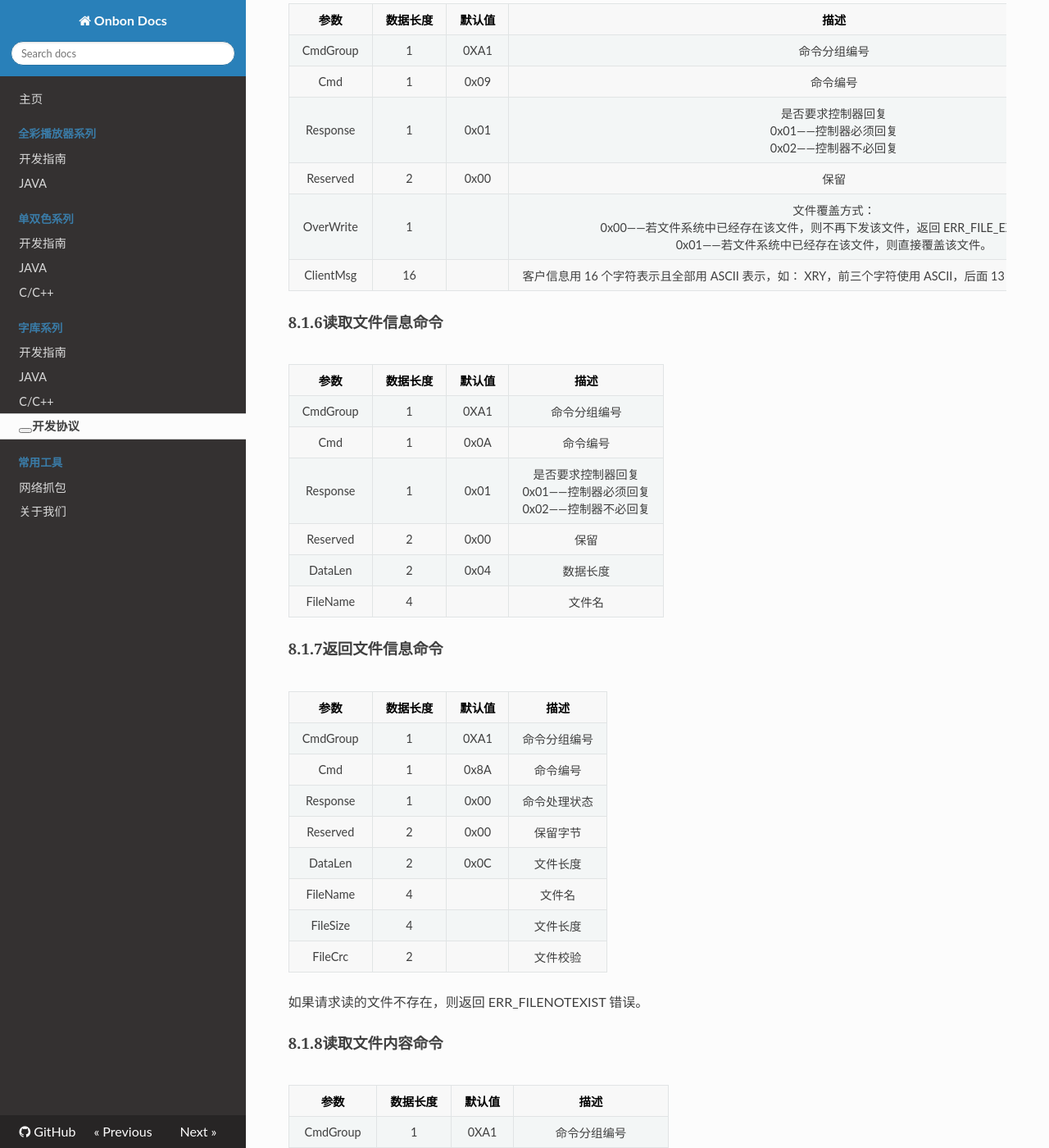
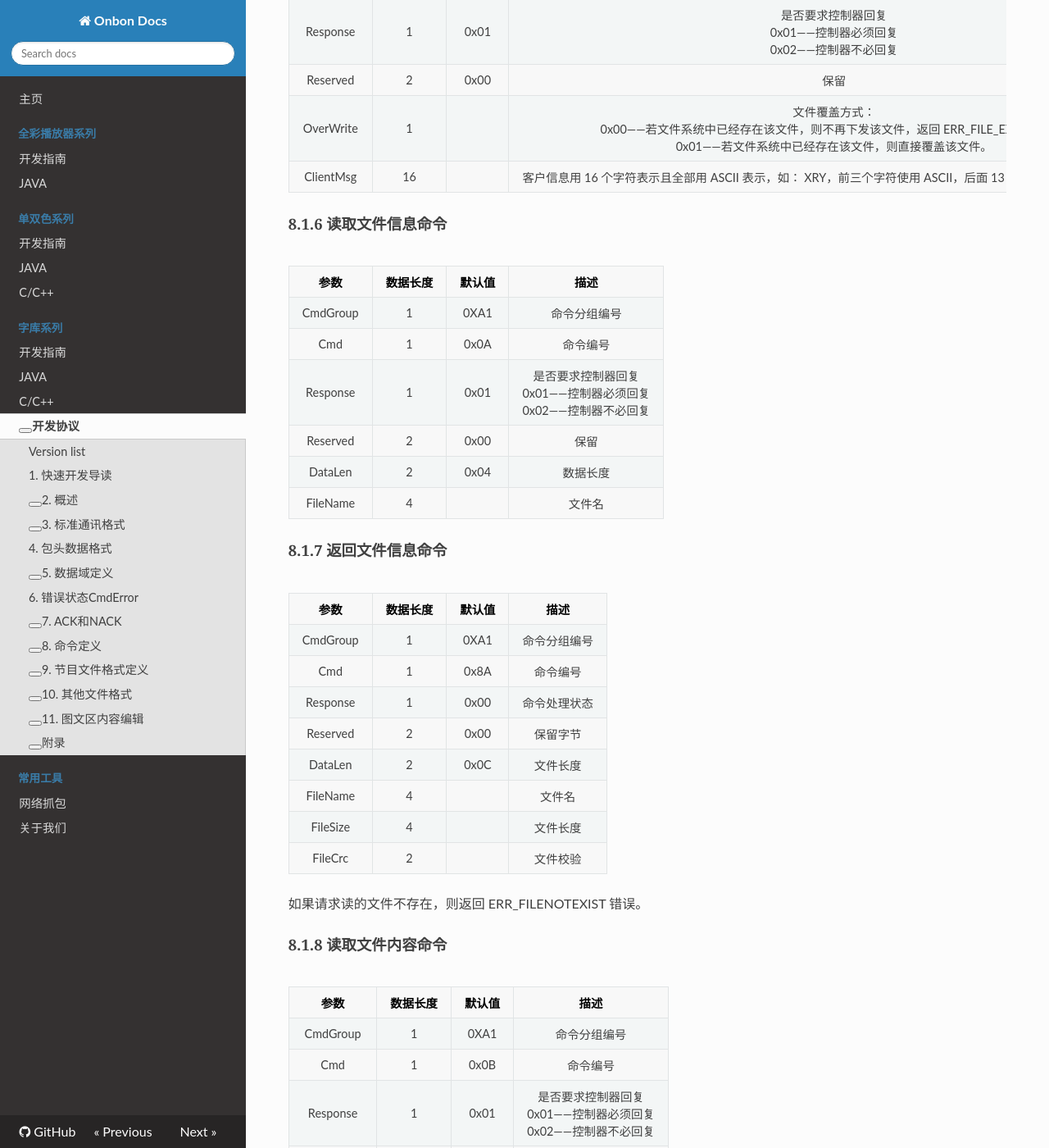
Before and after one commit to onbonlab/onbonlab.github.io, an MkDocs documentation site: the page built from docs/zh/k/potocol.md, in a window 1280 px wide and 1400 px high, scrolled down 13945 px. Shown: the whole window at 82% size. Built offline with MkDocs 1.6.1, drawn with Linux system fonts in a browser that asks for light colours; nearby versions of some CDN libraries; some web fonts are replaced; library files that are not in the unit come from our copies; comment, search, counter and statistics services are not loaded; some of the changed text lies outside the part shown.

Commit message:
1. 增加部分四合一字库软件使用功能及配图 2. 完善字库协议的左边树列表 3. 完善字库Java sdk使用说明文档及相关链接 4. 完善字库C++ sdk部分使用说明文档及协议链接

````diff
--- a/docs/zh/k/potocol.md
+++ b/docs/zh/k/potocol.md
@@ -1,12 +1,6 @@
-<font size=8>**BK-5K/6K通讯协议用户版本**</font>
-
-<div STYLE="page-break-after: always;"></div>
-[toc]
-
-
-
-<div STYLE="page-break-after: always;"></div>
-# Version list
+# BK-5K/6K通讯协议用户版本
+
+## Version list
 
 | Version        | Dte | Author  | Comment,Description  |
 | ----------- | -------- | ------- | ------- |
@@ -16,8 +10,7 @@
 | 1.3 | 2020-09-11 | chenjd | 1、修改查询字符附加信息命令为 A2 11避免和设置外部继电器状态命令冲突。<br />2、删除查询字符附加信息命令字库文件长度和整个文件的CRC值 |
 | 1.4 | 2021-02-28 | caiss | 1.按照实际情况修改字库卡支持的节目及动态区域个数；<br />2.修正字库卡协议在转到Markdown时遗漏，错写的一些字节及描述；<br />3.完善部分命令示例说明，修改相应错漏；<br />4.增加小语种调用相关转义；<br />5.增加部分关于5代字库卡和6代字库卡的差异化描述； |
 
-<div STYLE="page-break-after: always;"></div>
-# 1.快速开发导读
+## 1. 快速开发导读
 
 如果你想尽快开发出一个能简单控制的软件，建议按以下流程阅读协议，并进行软件开发。
 
@@ -29,10 +22,10 @@
 6. 阅读图文区内容编辑章节，该部分教你编辑自己的节目内容，掌握编辑方法后你可以编辑自己的节目内容并制作节目文件。
 7. 阅读开始写文件命令和写文件命令，掌握节目文件的发送，特别要注意文件单包发送和多包发送的区别，如果需要连续发送多个节目文件，还需阅读写多文件命令和结束写多文件命令。
 8. 完成以上 7 点，你已经可以编辑并发布自己的节目文件了，如果想对控制器进行更灵活的控制，可以阅读命令定义里的其他命令定义，以实现更多功能。
-<div STYLE="page-break-after: always;"></div>
-# 2.概述
-
-### 2.1功能描述
+
+## 2. 概述
+
+### 2.1 功能描述
 
 类型：单/双/三色屏。
 
@@ -54,13 +47,13 @@
 
 动态区刷新率：>=1s。
 
-### 2.2通讯方式
+### 2.2 通讯方式
 
 1. RS232/485  波特率 ：9600/57600, 无校验, 8 位数据, 1 停止位。
 2. GPRS/RF  波特率 ：9600/57600, 无校验, 8 位数据, 1 停止位。
 3. Ethernet         TCP/IP：10/100M
 
-### 2.3术语和缩略语
+### 2.3 术语和缩略语
 
 | 名称  | 说明                                |
 | ----- | ----------------------------------- |
@@ -69,7 +62,7 @@
 | CRC16 | 16 位的 CRC 校验，校验算法参考附录  |
 | CHK   | CRC 校验值                          |
 
-### 2.4协议说明
+### 2.4 协议说明
 
 - 本文档中十六进制数据表示为 0x？？，如 0x7E。
 - 本文档中涉及到的多字节参数，均以先低字节(LSB)后高字节(MSB)顺序发送，但是对于文件名和控制器名称等字符串参数，发送时按顺序发送，如“P123”则先发送‘P’，最后发送‘3’。
@@ -81,8 +74,7 @@
 - 本文档中提及的“读取”和“写入”都是指上位机对控制器的动作。
 - 本文档中提及的保留字全部默认发送 0x00。
 
-<div STYLE="page-break-after: always;"></div>
-# 3.标准通讯格式
+## 3. 标准通讯格式
 
 协议结构如下：
 
@@ -100,7 +92,7 @@
 3. 数据域为用户协议层数据，参考[数据域定义](#数据域定义)。
 4. 包校验为包头数据和数据域的校验值（CRC16 校验算法参考附录）。
 
-### 3.1协议的分层
+### 3.1 协议的分层
 协议采用分层模式，分为协议层和物理传输层两层，其中数据域属于协议层数据。物理传输层又分为PHY0和PHY1两层，其中PHY1层数据结构如下：
 
 
@@ -122,11 +114,11 @@ PHY0 层数据结构为：
 
 PHY0层为PHY1层数据增加帧头和帧尾，并对PHY1层数据进行转义（参考[字符转义](##字符转义)）。
 
-### 3.2数据流向
+### 3.2 数据流向
 在发送端，协议层数据先提交到 PHY1 层，对数据域进行封包操作。然后 PHY1 层报数据提交到PHY0层，对PHY1层数据进行字符转义并增加帧头帧尾，最后数据经过物理底层发送出去。
 在接收端，控制器将物理底层接收到的数据发送到PHY0层，PHY0层去除帧头帧尾，并对数据进行反转义，然后将数据提交到PHY1层。PHY1层将判断包数据的正确性，并去除包头和包校验值，向协议层提交有用数据。
 
-### 3.3字符转义
+### 3.3 字符转义
 - 封帧中遇到0xA5，则将之转义为0xA6，0x02，如遇到0xA6，则将之转义为0xA6，0x01。
 - 封帧中遇到0x5A，则将之转义为0x5B，0x02，如遇到0x5B，则将之转义为0x5B，0x01。
 - 解帧过程如果遇到连续两个字节为0xA6，0x02，则反转义为 0xA5。
@@ -134,8 +126,8 @@ PHY0层为PHY1层数据增加帧头和帧尾，并对PHY1层数据进行转义
 - 解帧过程如果遇到连续两个字节为0x5B，0x02，则反转义为 0x5A。
 - 解帧过程如果遇到连续两个字节为0x5B，0x01，则反转义为 0x5B。
 注意：封帧过程中，所涉及校验的数据皆是转义之前的数据，所涉及的数据长度皆是转义之前的数据长度。
-<div STYLE="page-break-after: always;"></div>
-# 4.包头数据格式
+
+## 4. 包头数据格式
 
 包头数据包含数据来源和流向，以及设备类型和协议版本等信息，它与数据域、包校验一起组成PHY1层数据包。
 
@@ -172,14 +164,13 @@ a5 a5 a5 a5 a5 a5 a5 a5 **fe ff 00 80 00 00 00 00 00 00 fe 02 2c 00** a3 06 01 0
 | 协议版本号 | 02       | 协议版本号             |
 | 数据域长度 | 2C 00    | 数据域长度（低位在前） |
 
-<div STYLE="page-break-after: always;"></div>
-# 5.数据域定义
-
-### 5.1请求与答复
+## 5. 数据域定义
+
+### 5.1 请求与答复
 信息(Message)可分为请求(Request)和答复(Response)两种，请求是指从上位机到控制器(LED Controller)的信息，答复是指从控制器到上位机的回复。所有的数据通讯必须由上位机来发起。通讯过程中广播通讯控制器不回复，点对点通讯时可配置控制器是否回复，配置为不回复的通讯必须采用单包模式（参考单包发送和分包发送）。配置为有回复的通讯，如果在超时时间(TimeoutValue)之内没有收到回复，上位机将产生超时错误(Timeout Error)。
 
 
-#### 5.1.1请求信息
+#### 5.1.1 请求信息
 请求信息是PC机软件到控制器的信息，其格式如下：
 
 
@@ -252,11 +243,10 @@ A5 A5 A5 A5 A5 A5 A5 A5 A5 00 80 FE FF 00 00 00 00 00 00 FE 02 05 00 **A0 00 00
 | 保留字节       | 00 00 | 2个保留字节  |
 | CRC检验        | 14 AC | CRC16检验    |
 
-#### 5.1.3单包发送和分包发送
+#### 5.1.3 单包发送和分包发送
 由于控制器数据接收缓存为 1024byte，所以当数据域数据大小大于1024byte时采用分包发送，小于1024byte时采用单包发送。采用分包发送时控制器可以不回复，但是这种做法不推荐，因为无法保证数据的正确接收。无论采用单包发送还是分包发送，在写文件命令前，必须先发送开始写文件命令（参考[写文件](###写文件)命令）。
 
-<div STYLE="page-break-after: always;"></div>
-# 6.错误状态CmdError
+## 6. 错误状态CmdError
 
 | 编号 | 名称                 | 描述                                            |
 | ---- | -------------------- | ----------------------------------------------- |
@@ -278,8 +268,7 @@ A5 A5 A5 A5 A5 A5 A5 A5 A5 00 80 FE FF 00 00 00 00 00 00 FE 02 05 00 **A0 00 00
 | 15   | ERR_FILE_EXIST       | File Exist for File overwrite                   |
 | 16   | ERR_FILE_BLOCK_NUM   | File block number error                         |
 
-<div STYLE="page-break-after: always;"></div>
-# 7.ACK和NACK
+## 7. ACK和NACK
 
 ACK 和 NACK 常用于不需要返回额外数据的命令，比如PING命令时，设置命令需返回，则控制器返回ACK，表明控制器在线。
 
@@ -318,8 +307,7 @@ A5 A5 A5 A5 A5 A5 A5 A5 A5 00 80 FE FF 00 00 00 00 00 00 FE 02 05 00 **A0 01 05
 | 控制器是否回复 | 05    | 命令处理状态 |
 | 保留字节       | 00 00 | 2个保留字节  |
 
-<div STYLE="page-break-after: always;"></div>
-# 8.命令定义
+## 8. 命令定义
 
 ### 8.1  发送节目文件
 
@@ -438,7 +426,7 @@ A5 A5 A5 A5 A5 A5 A5 A5 FE FF 00 80 00 00 00 00 00 00 FE 02 59 00 **A1 06 01 00
 | ClientMsg | 16       |        | 客户信息用 16 个字符表示且全部用 ASCII 表示，如： XRY，前三个字符使用 ASCII，后面 13 个字符使用 NULL 的 ASCII |
 
 
-#### 8.1.6读取文件信息命令
+#### 8.1.6 读取文件信息命令
 
 | 参数     | 数据长度 | 默认值 | 描述                                                         |
 | -------- | -------- | ------ | ------------------------------------------------------------ |
@@ -450,7 +438,7 @@ A5 A5 A5 A5 A5 A5 A5 A5 FE FF 00 80 00 00 00 00 00 00 FE 02 59 00 **A1 06 01 00
 | FileName | 4        |        | 文件名                                                       |
 
 
-#### 8.1.7返回文件信息命令
+#### 8.1.7 返回文件信息命令
 
 | 参数     | 数据长度 | 默认值 | 描述         |
 | -------- | -------- | ------ | ------------ |
@@ -468,7 +456,7 @@ A5 A5 A5 A5 A5 A5 A5 A5 FE FF 00 80 00 00 00 00 00 00 FE 02 59 00 **A1 06 01 00
 
 
 
-#### 8.1.8读取文件内容命令
+#### 8.1.8 读取文件内容命令
 
 | 参数        | 数据长度 | 默认值 | 描述                                                         |
 | ----------- | -------- | ------ | ------------------------------------------------------------ |
@@ -481,7 +469,7 @@ A5 A5 A5 A5 A5 A5 A5 A5 FE FF 00 80 00 00 00 00 00 00 FE 02 59 00 **A1 06 01 00
 | BlockOffset | 4        | 0x00   | 数据块偏移量                                                 |
 
 
-#### 8.1.9返回文件内容命令
+#### 8.1.9 返回文件内容命令
 
 | 参数          | 数据长度 | 默认值 | 描述                                                         |
 | ------------- | -------- | ------ | ------------------------------------------------------------ |
@@ -498,7 +486,7 @@ A5 A5 A5 A5 A5 A5 A5 A5 FE FF 00 80 00 00 00 00 00 00 FE 02 59 00 **A1 06 01 00
 
 ### 8.2  发送实时显示信息
 
-#### 8.2.1发送实时显示区域数据
+#### 8.2.1 发送实时显示区域数据
 
 控制卡支持 5 个动态区，每个动态区数据量不能超过1024byte（5K为8个动态区，单个动态区容量最大为512byte），可以单独更新一个动态区，也可同时更新所有动态区。实时显示信息不能掉电保存，但可以无限次更新。
 
@@ -750,7 +738,7 @@ A5 A5 A5 A5 A5 A5 A5 A5 FE FF 00 80 00 00 00 00 00 00 FE 02 0B 00 A4 06 01 00 00
 
 
 
-### 8.5格式化
+### 8.5 格式化
 
 | 参数     | 数据长度 | 默认值 | 描述                                                         |
 | -------- | -------- | ------ | ------------------------------------------------------------ |
@@ -1087,7 +1075,7 @@ A5 A5 A5 A5 A5 A5 A5 A5 FE FF 00 80 FF 00 00 00 00 00 FE 02 05 00 A2 09 01 00 00
 | ClientMsg | 16       |        | 客户信息用 16 个字符表示且全部用 ASCII 表示，如： XRY，前三个字符使用 ASCII，后面 13 个字符使用 NULL 的 ASCII |
 
 
-### 8.23设置提示信息
+### 8.23 设置提示信息
 
 | 参数        | 数据长度 | 默认值 | 描述                                                         |
 | ----------- | -------- | ------ | ------------------------------------------------------------ |
@@ -1117,7 +1105,7 @@ A5 A5 A5 A5 A5 A5 A5 A5 FE FF 00 80 FF 00 00 00 00 00 FE 02 05 00 A2 09 01 00 00
 | 数据     | W*H      |        | 1-0ff,0-on |
 
 
-### 8.24删除提示信息
+### 8.24 删除提示信息
 
 | 参数       | 数据长度 | 默认值 | 描述                                                         |
 | ---------- | -------- | ------ | ------------------------------------------------------------ |
@@ -1131,7 +1119,7 @@ A5 A5 A5 A5 A5 A5 A5 A5 FE FF 00 80 FF 00 00 00 00 00 FE 02 05 00 A2 09 01 00 00
 
 返回值： ACK 或 NACK。
 
-### 8.25添加语音信息
+### 8.25 添加语音信息
 | 参数                 | 数据长度 | 默认值     | 描述                                                         |
 | -------------------- | -------- | ---------- | ------------------------------------------------------------ |
 | CmdGroup             | 1        | 0XA2       | 命令分组编号                                                 |
@@ -1155,7 +1143,7 @@ A5 A5 A5 A5 A5 A5 A5 A5 FE FF 00 80 FF 00 00 00 00 00 FE 02 05 00 A2 09 01 00 00
 
 注意：该命令对所有节目均有效，主要适用于所有节目均需要播放相同的语音信息情况下，客户不需要对每个节目重复设置语音信息；或者客户发送临时语音信息，便于频繁更新语音信息。播放某个节目时，如果该节目内有语音区，同时又发送了该命令，则以该命令为准进行播放，也就是说，该命令的优先级高于节目自带语音信息。
 
-### 8.26继电器配置命令
+### 8.26 继电器配置命令
 | 参数      | 数据长度 | 默认值 | 描述                                                         |
 | --------- | -------- | ------ | ------------------------------------------------------------ |
 | CmdGroup  | 1        | 0XA2   | 命令分组编号                                                 |
@@ -1168,7 +1156,7 @@ A5 A5 A5 A5 A5 A5 A5 A5 FE FF 00 80 FF 00 00 00 00 00 FE 02 05 00 A2 09 01 00 00
 返回值： ACK 或 NACK。
 
 注： 配置为开关机时，关机时保持继电器断开达到断开屏幕电源目的
-### 8.27设置外部继电器状态
+### 8.27 设置外部继电器状态
 | 参数      | 数据长度 | 默认值 | 描述                                                         |
 | --------- | -------- | ------ | ------------------------------------------------------------ |
 | CmdGroup  | 1        | 0XA2   | 命令分组编号                                                 |
@@ -1180,7 +1168,7 @@ A5 A5 A5 A5 A5 A5 A5 A5 FE FF 00 80 FF 00 00 00 00 00 FE 02 05 00 A2 09 01 00 00
 返回值： ACK 或 NACK。
 
 
-### 8.28查询字库附加信息命令
+### 8.28 查询字库附加信息命令
 | 参数     | 数据长度 | 默认值 | 描述                                                         |
 | -------- | -------- | ------ | ------------------------------------------------------------ |
 | CmdGroup | 1        | 0XA2   | 命令分组编号                                                 |
@@ -1234,8 +1222,8 @@ A5 A5 A5 A5 A5 A5 A5 A5 FE FF 00 80 FF 00 00 00 00 00 FE 02 05 00 A2 09 01 00 00
 | Extended parameter length       | 1        | 0x12   | 字库N扩展参数长度，以字节为单位，决定扩展参数个数            |
 | FontEncode                      | 1        | 0x00   | 字库N字库编码格式。0x01：GB2312编码,0x02：GBK编码,英文字库使用默认值 0x00 |
 
-<div STYLE="page-break-after: always;"></div>
-## **8.29配置多个外部继电器**
+### 8.29 配置多个外部继电器
+
 
 | 参数          | 数据长度 | 默认值 | 描述                                                         |
 | ------------- | -------- | ------ | ------------------------------------------------------------ |
@@ -1261,9 +1249,7 @@ A5 A5 A5 A5 A5 A5 A5 A5 FE FF 00 80 FF 00 00 00 00 00 FE 02 05 00 A2 09 01 00 00
 
 A5 A5 A5 A5 A5 A5 A5 A5 FE FF 00 80 FF 00 00 00 00 00 FE 02 06 00 A2 12 01 03 00 01 00 FF FF 5A
 
-
-
-# 9.节目文件格式定义
+## 9. 节目文件格式定义
 
 | 参数               | 数据长度 | 默认值 | 描述                                                         |
 | ------------------ | -------- | ------ | ------------------------------------------------------------ |
@@ -1445,8 +1431,7 @@ A5 A5 A5 A5 A5 A5 A5 A5 01 00 00 80 00 00 00 00 00 00 63 02 77 00 **A1 06 01 00
 | 显示数据         | 31 32 33 34             | 1234                                     |
 | CRC校验          | 8A EC                   | 文件数据的CRC16校验                      |
 
-<div STYLE="page-break-after: always;"></div>
-# 10.其他文件格式
+## 10. 其他文件格式
 
 ### 10.1  控制器参数配置文件
 
@@ -1477,8 +1462,6 @@ A5 A5 A5 A5 A5 A5 A5 A5 01 00 00 80 00 00 00 00 00 00 63 02 77 00 **A1 06 01 00
 | Reverse          | 6        | 0x00     | 保留                                                         |
 | CHK              | 2        |          | 整个文件的 CRC16 校验值                                      |
 
-
-
 ### 10.2  字库文件
 
 | 参数                            | 数据长度 | 默认值 | 描述                                                         |
@@ -1503,7 +1486,6 @@ A5 A5 A5 A5 A5 A5 A5 A5 01 00 00 80 00 00 00 00 00 00 63 02 77 00 **A1 06 01 00
 | FontEncode                      | 1        | 0x00   | 字库编码格式。0x01：GB2312编码,0x02：GBK编码,英文字库使用默认值 0x00 |
 | CHK                             | 2        |        | 整个文件的 CRC16 校验值                                      |
 
-<div STYLE="page-break-after: always;"></div>
 ### 10.3  图库文件
 
 | 参数     | 数据长度 | 默认值 | 描述                                                         |
@@ -1514,8 +1496,7 @@ A5 A5 A5 A5 A5 A5 A5 A5 01 00 00 80 00 00 00 00 00 00 63 02 77 00 **A1 06 01 00
 | LibData  | N        |        | 图库数据，参考 bitmap structure V1.1.doc 文档                |
 | CHK      | 2        |        | 整个文件的 CRC16 校验值                                      |
 
-<div STYLE="page-break-after: always;"></div>
-# 11.图文区内容编辑
+## 11. 图文区内容编辑
 
 字库卡由于采用字符编码的方式，可以忽略不同区域类型数据的组织方式，每个区域都可以采用相同编辑的方式。编辑区域内容时将采用一些转义字符，以构成内容的显示样式。在显示文字前必须先定义文字使用的字库或图库名、文字颜色。如果文字样式没有改变，文字将按照之前设置的方式显示。在需要更改文字样式时，也要先定义文字使用的字库或图库名、文字颜色。编辑时间区时，时间参数也采用转义字符的方式，用户可以根据需要编辑出自己想要的各种显示样式。
 
@@ -1557,8 +1538,7 @@ A5 A5 A5 A5 A5 A5 A5 A5 01 00 00 80 00 00 00 00 00 00 FE 02 5B 01 00 A1 06 01 00
 
 “\FO000\C1 今天是\FE000\DY 年\DL 月\DD 日\n\C3\DH 时\DM 分\DS 秒”
 
-<div STYLE="page-break-after: always;"></div>
-# 附录
+## 附录
 
 ### CRC校验算法
 ```c
````
Also changed, not shown: docs/zh/k/c.md (+12 -21 lines), docs/zh/k/java.md (+1 -1 lines), docs/zh/k/k.md (+26 -7 lines), docs/zh/k/ledshowkcmdparsing.png (added), docs/zh/k/ledshowmain.png (added), docs/zh/k/ledshowofflineaddscreen.png (added), docs/zh/k/ledshowsetip.png (added).
